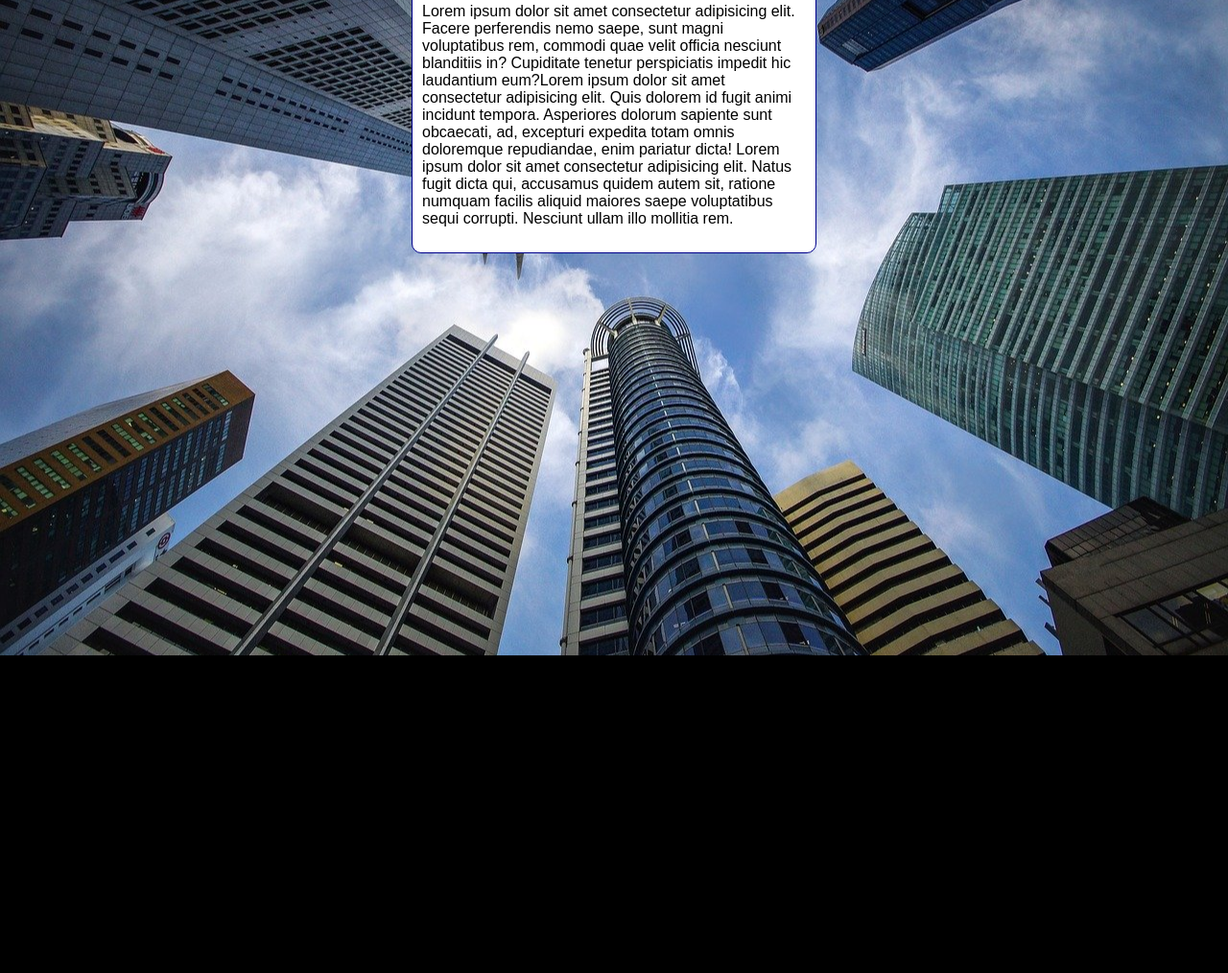
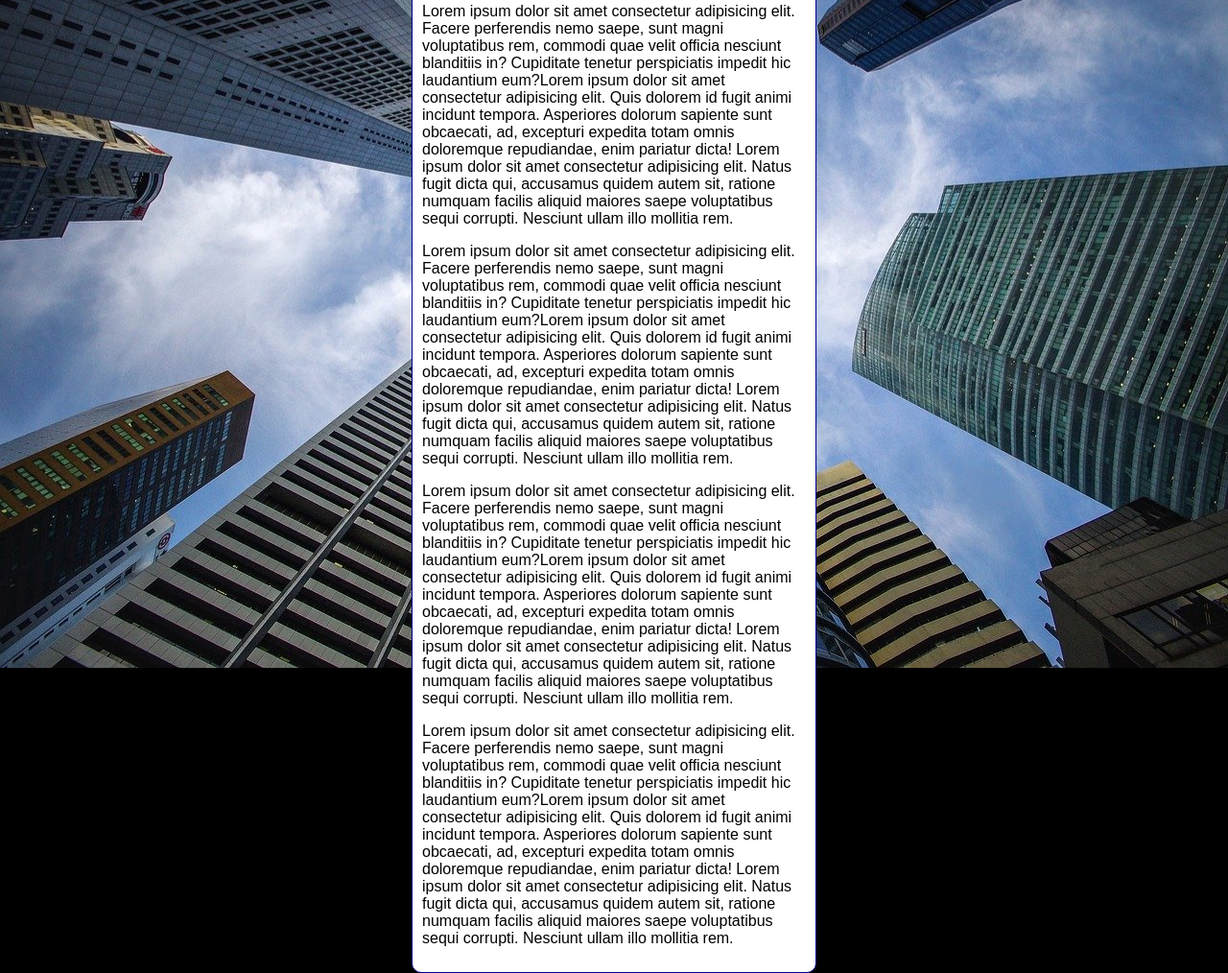
Before and after one commit to PamelaNeves/Curso-Html-, a plain HTML site: page exercicios/ex022/fundo006.html in a window 1280 px wide. Shown: the part 145-1159 px from the top of the page at 96% size. Before the commit the page ends 828 px from the top, so only its background shows below. Drawn offline with Linux system fonts and the light colour scheme.

Commit message:
Update fundo006.html

```diff
--- a/exercicios/ex022/fundo006.html
+++ b/exercicios/ex022/fundo006.html
@@ -39,6 +39,18 @@
             Lorem ipsum dolor sit amet consectetur adipisicing elit. Facere perferendis nemo saepe, sunt magni voluptatibus rem, commodi quae velit officia nesciunt blanditiis in? Cupiditate tenetur perspiciatis impedit hic laudantium eum?Lorem ipsum dolor sit amet consectetur adipisicing elit. Quis dolorem id fugit animi incidunt tempora. Asperiores dolorum sapiente sunt obcaecati, ad, excepturi expedita totam omnis doloremque repudiandae, enim pariatur dicta! Lorem ipsum dolor sit amet consectetur adipisicing elit. Natus fugit dicta qui, accusamus quidem autem sit, ratione numquam facilis aliquid maiores saepe voluptatibus sequi corrupti. Nesciunt ullam illo mollitia rem.
 
         </p>
+        <p>
+            Lorem ipsum dolor sit amet consectetur adipisicing elit. Facere perferendis nemo saepe, sunt magni voluptatibus rem, commodi quae velit officia nesciunt blanditiis in? Cupiditate tenetur perspiciatis impedit hic laudantium eum?Lorem ipsum dolor sit amet consectetur adipisicing elit. Quis dolorem id fugit animi incidunt tempora. Asperiores dolorum sapiente sunt obcaecati, ad, excepturi expedita totam omnis doloremque repudiandae, enim pariatur dicta! Lorem ipsum dolor sit amet consectetur adipisicing elit. Natus fugit dicta qui, accusamus quidem autem sit, ratione numquam facilis aliquid maiores saepe voluptatibus sequi corrupti. Nesciunt ullam illo mollitia rem.
+
+        </p>
+        <p>
+            Lorem ipsum dolor sit amet consectetur adipisicing elit. Facere perferendis nemo saepe, sunt magni voluptatibus rem, commodi quae velit officia nesciunt blanditiis in? Cupiditate tenetur perspiciatis impedit hic laudantium eum?Lorem ipsum dolor sit amet consectetur adipisicing elit. Quis dolorem id fugit animi incidunt tempora. Asperiores dolorum sapiente sunt obcaecati, ad, excepturi expedita totam omnis doloremque repudiandae, enim pariatur dicta! Lorem ipsum dolor sit amet consectetur adipisicing elit. Natus fugit dicta qui, accusamus quidem autem sit, ratione numquam facilis aliquid maiores saepe voluptatibus sequi corrupti. Nesciunt ullam illo mollitia rem.
+
+        </p>
+        <p>
+            Lorem ipsum dolor sit amet consectetur adipisicing elit. Facere perferendis nemo saepe, sunt magni voluptatibus rem, commodi quae velit officia nesciunt blanditiis in? Cupiditate tenetur perspiciatis impedit hic laudantium eum?Lorem ipsum dolor sit amet consectetur adipisicing elit. Quis dolorem id fugit animi incidunt tempora. Asperiores dolorum sapiente sunt obcaecati, ad, excepturi expedita totam omnis doloremque repudiandae, enim pariatur dicta! Lorem ipsum dolor sit amet consectetur adipisicing elit. Natus fugit dicta qui, accusamus quidem autem sit, ratione numquam facilis aliquid maiores saepe voluptatibus sequi corrupti. Nesciunt ullam illo mollitia rem.
+
+        </p>
     </main>
 </body>
 </html>
```
